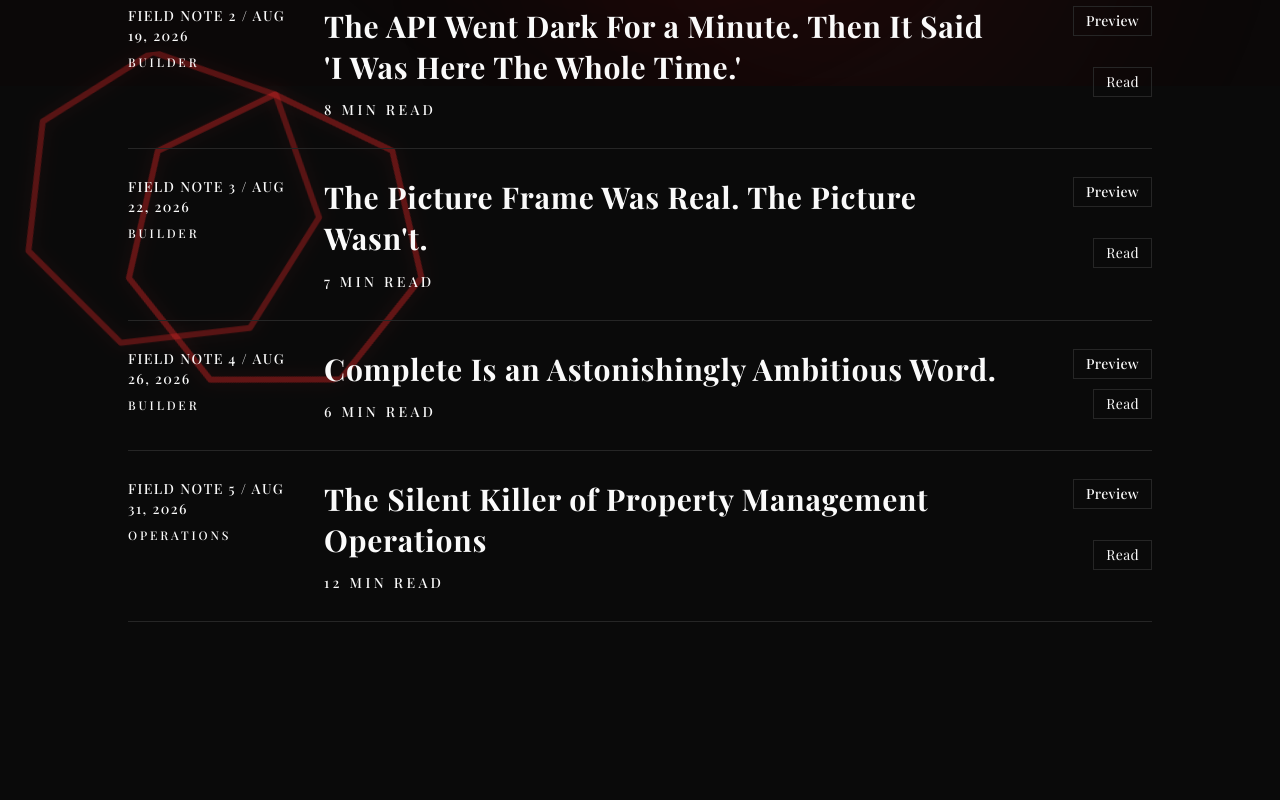
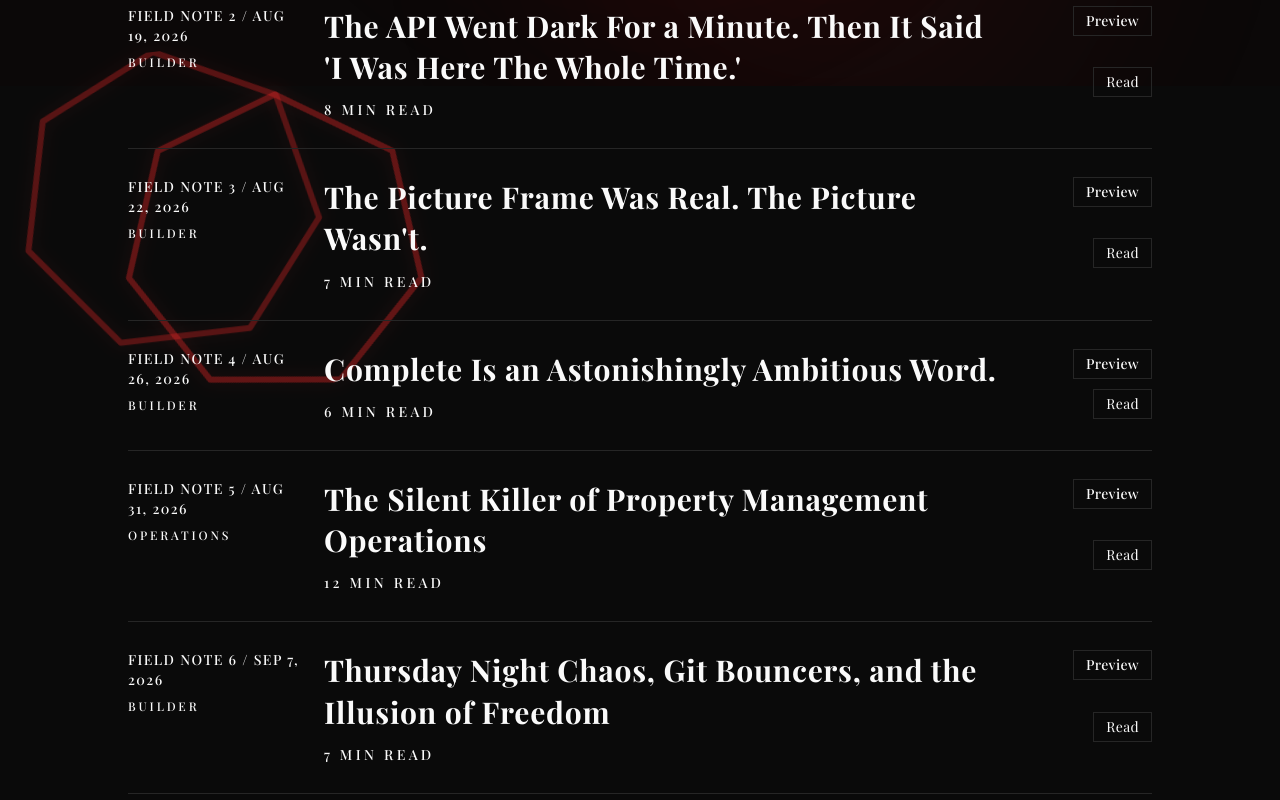
Before and after one commit to hypnoticdata777/calmCommandCenter, a React (Vite) app: page /journal in a window 1280 px wide. Shown: the part 714-1514 px from the top of the page. Before the commit the page ends 1464 px from the top, so only its background shows below. Built offline with nearby package versions, Linux system fonts and the light colour scheme.

Commit message:
Publish Field Note 6

```diff
--- a/scripts/prerender-seo.mjs
+++ b/scripts/prerender-seo.mjs
@@ -115,6 +115,23 @@ const journalEntries = [
       "/work/techsync-ops",
       "/work/turnflow-home",
       "/work/pm-ops-map",
+    ],
+  },
+  {
+    label: "Field Note 6",
+    path: "/journal/thursday-night-chaos-git-bouncers-and-the-illusion-of-freedom",
+    title:
+      "Field Note 6: Thursday Night Chaos, Git Bouncers, and the Illusion of Freedom | h777 Journal",
+    headline: "Thursday Night Chaos, Git Bouncers, and the Illusion of Freedom",
+    description:
+      "A field note about TechSync role polish, requirements discipline, Git friction, and the uncomfortable realization that the hardest legacy system to refactor might be yourself.",
+    section: "Builder",
+    date: "2026-09-07",
+    related: [
+      "/work/techsync-ops",
+      "/journal/the-api-went-dark",
+      "/journal/the-silent-killer-of-property-management-operations",
+      "/lab",
     ],
   },
 ];
--- a/scripts/validate-seo.mjs
+++ b/scripts/validate-seo.mjs
@@ -17,6 +17,10 @@ const expectedTypesByPath = new Map([
   ],
   [
     "/journal/the-silent-killer-of-property-management-operations",
+    ["WebSite", "Person", "BlogPosting", "BreadcrumbList"],
+  ],
+  [
+    "/journal/thursday-night-chaos-git-bouncers-and-the-illusion-of-freedom",
     ["WebSite", "Person", "BlogPosting", "BreadcrumbList"],
   ],
   ["/lab", ["WebSite", "Person", "CollectionPage", "BreadcrumbList"]],
@@ -222,7 +226,7 @@ async function main() {
   const urls = [...sitemap.matchAll(/<loc>(.*?)<\/loc>/g)].map((match) => match[1]);
   const sitemapIssues = [];
 
-  assert(urls.length === 14, `Expected 14 sitemap URLs, found ${urls.length}`, sitemapIssues);
+  assert(urls.length === 15, `Expected 15 sitemap URLs, found ${urls.length}`, sitemapIssues);
   assert(new Set(urls).size === urls.length, "Sitemap contains duplicate URLs", sitemapIssues);
 
   const robots = await fetchText(`${siteUrl}/robots.txt`);
--- a/src/app/pages/Journal.tsx
+++ b/src/app/pages/Journal.tsx
@@ -735,6 +735,86 @@ export const journalEntries = [
       },
     ],
   },
+  {
+    label: "Field Note 6",
+    slug: "thursday-night-chaos-git-bouncers-and-the-illusion-of-freedom",
+    title: "Thursday Night Chaos, Git Bouncers, and the Illusion of Freedom",
+    readTime: "7 min read",
+    type: "Builder",
+    date: "Sep 7, 2026",
+    dateISO: "2026-09-07",
+    excerpt:
+      "A field note about TechSync role polish, requirements discipline, Git friction, and the uncomfortable realization that the hardest legacy system to refactor might be yourself.",
+    comingSoon: false,
+    sections: [
+      `Thursdays.`,
+      `It is the day most people start mentally checking out, convinced they are standing on the absolute brink of freedom.`,
+      `But free from what, exactly?`,
+      `If you are like me, your weekend does not involve sipping margaritas on a beach. It involves opening a different IDE, sitting in the exact same chair, and voluntarily submitting yourself to the exact same problem-solving grind you just spent 40 hours trying to complete.`,
+      `We tell ourselves we are fleeing from work. But if we just end up working on the weekend anyway, we are not fleeing work at all. We are fleeing the chaotic, unstructured bad habits that make our weekday evenings feel miserable.`,
+      `This hit me like a brick yesterday.`,
+      `I was reading Chapter 5 of Software Requirements by Karl Wiegers and Joy Beatty, when I realized something horrifying. I am not writing nearly enough. Not about the tools. Not commenting code. Not documenting context diagrams. None of it.`,
+      `Which brings me to what happened last night with the TechSync build.`,
+      `The Anatomy of a SaaS Dashboard`,
+      `Designing user roles should be simple.`,
+      `In theory.`,
+      `In reality, it involves mapping permissions, routing data, and at least one moment where you stare at a UI component and seriously question your entire career path.`,
+      `Before our massive sweep last night, our TechSync dashboards had a full-blown identity crisis. Three symptoms, if you are taking notes.`,
+      `Symptom one: the search bar. It looked like it belonged to the work list, just sort of hanging out like a guy who crashed a party but does not know anyone.`,
+      `Symptom two: the Client screen, labeled "Decision Tool." Which felt less like a helpful SaaS portal, and more like handing someone a clipboard in a hospital waiting room.`,
+      `Symptom three: the system architecture. It looked like someone had spilled spaghetti on a whiteboard and decided to run a property management company on it.`,
+      `So, from 9:40 PM forward, we ripped it apart.`,
+      `We did a complete Event 1 role polish sweep for the Coordinator, Technician, Client, Viewer, and Vendor. We built centralized role configurations so that the app actually calculates what each role should see, instead of just slapping a static label on the wall.`,
+      `The Client portal no longer says "Decision Tool." It says "Needs You." It is human.`,
+      `The Viewer mode used to be basically, "You may look but please do not touch." Now, it is a museum-style snapshot. No fake buttons teasing people into clicking things they cannot change.`,
+      `The Vendor desk went from "linked vendor work" to "assigned vendor desk." That is the difference between "some paperwork exists somewhere in the universe" and "here are the jobs that actually pay your bills."`,
+      `Our design philosophy for the night was simple: If everything is bold, nothing is bold.`,
+      `It sounds like something a wise mentor tells a superhero before the third act, but it turns out it also applies perfectly to CSS typography.`,
+      `The Bouncer at the Nightclub`,
+      `Of course, no build night is complete without the infrastructure fighting back.`,
+      `My Git repository decided to develop a sudden and intense attitude problem. Every time I tried to stage a file, Windows panicked, clutched the .git/index.lock file to its chest, and absolutely refused to let go.`,
+      `It was behaving exactly like a nightclub bouncer with a very specific, ever-changing guest list. I could edit the files. I could verify the patch. But the bouncer just stood there with his arms crossed, shaking his head.`,
+      `I had to become the official commit bouncer myself. I spent the night feeding structured cd, git add, git commit, and git push instructions manually just to force the 6f3fef7 and 08c5f9d commits onto main.`,
+      `But it worked.`,
+      `The test suite acted like a very stern, very disappointed English teacher. Every time old, vague wording tried to sneak back into the codebase, Jest tapped its red pen on the desk, looked at me over its glasses, and said, "We do not say that anymore."`,
+      `Nine test suites. 72 tests. All green. All passing.`,
+      `Identifying the Source`,
+      `Which brings me back to the realization I had while reading The Programmer's Brain.`,
+      `In Chapter 1, it talks about different types of confusion. "Confusion Type 1" is simply a lack of knowledge. If you want to resolve the confusion, you must first identify its source.`,
+      `If you are praying for the weekend on a Thursday, you have to locate the source of that dread. Is it laziness? Is it a lack of discipline?`,
+      `As Ryan Holiday says, the obstacle is the way. You cannot vibe-code your way out of a messy architecture, and you cannot wish your way into a productive evening.`,
+      `For me, the source of the chaos was not a lack of time. It was a lack of establishing the REQ. Comment how many times I say REQ in this Field Note and I will give you a shoutout on LinkedIn.`,
+      `The source of bad code is undocumented requirements. And the source of a miserable Thursday is not the job. It is the undocumented, undisciplined habits we let run wild in our own lives.`,
+      `If you want a clean system, you have to clean while you cook. Otherwise, your codebase eventually looks like a cupboard where someone shoved every pan they own and slammed the door before they all fell out.`,
+      `And after hours of wrangling Git bouncers, fighting typography, and staring deeply into the metaphysical void of a context diagram, I finally realized the truth.`,
+      `The most complicated system I am trying to engineer is not TechSync.`,
+      `It is me.`,
+      `So I did what any rational developer would do when faced with a bloated, legacy architecture.`,
+      `I deleted my evening schedule, opened a blank text file, and started rewriting myself from scratch.`,
+    ],
+    relatedLinks: [
+      {
+        label: "Work",
+        title: "TechSync Ops: the PMC command center for maintenance handoffs",
+        href: "/work/techsync-ops",
+      },
+      {
+        label: "Journal",
+        title: "The API Went Dark For a Minute",
+        href: "/journal/the-api-went-dark",
+      },
+      {
+        label: "Journal",
+        title: "The Silent Killer of Property Management Operations",
+        href: "/journal/the-silent-killer-of-property-management-operations",
+      },
+      {
+        label: "Lab",
+        title: "Where experiments get stress-tested",
+        href: "/lab",
+      },
+    ],
+  },
 ];
 
 export const journalSubheads = new Set([
@@ -765,6 +845,9 @@ export const journalSubheads = new Set([
   "Approved Vendor Is Not A Personality Trait",
   "The Work Is Not The Work",
   "The Antidote",
+  "The Anatomy of a SaaS Dashboard",
+  "The Bouncer at the Nightclub",
+  "Identifying the Source",
 ]);
 
 export const journalStrongLines = new Set([
@@ -776,6 +859,10 @@ export const journalStrongLines = new Set([
   "How do we know the process underneath the charge is still correct before it quietly repeats?",
   "How do we know what this vendor is approved for, and what happened the last time we trusted them with work?",
   "Make truth checkable before it travels.",
+  "Our design philosophy for the night was simple: If everything is bold, nothing is bold.",
+  "The source of bad code is undocumented requirements. And the source of a miserable Thursday is not the job. It is the undocumented, undisciplined habits we let run wild in our own lives.",
+  "The most complicated system I am trying to engineer is not TechSync.",
+  "It is me.",
 ]);
 
 export function Journal() {
```
Also changed, not shown: 4 other files (tests, documents, lock files or other folders).
